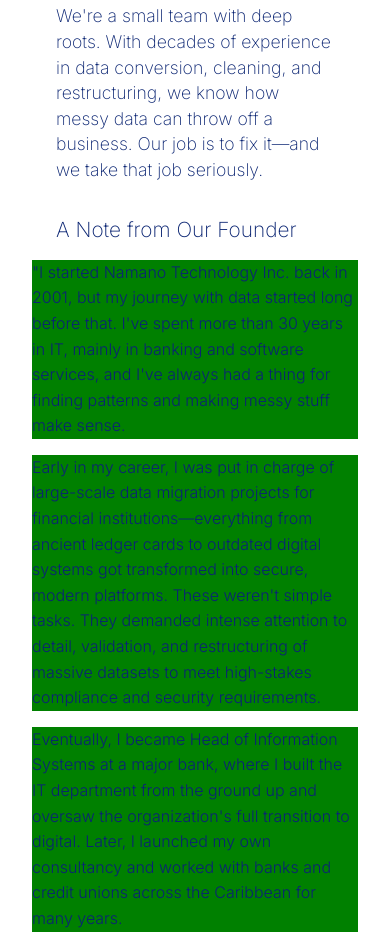
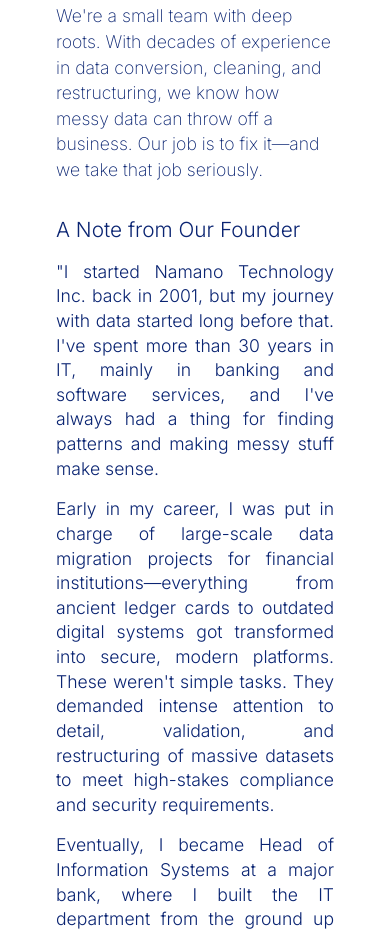
Before and after one commit to tahmadn/namanotechnology.com, a plain HTML site: page about-us.html in a window 390 px wide. Shown: the part 833-1768 px from the top of the page. Drawn offline with Linux system fonts and the light colour scheme.

Commit message:
Add files via upload

```diff
--- a/css/styles.css
+++ b/css/styles.css
@@ -248,7 +248,7 @@ main p:last-of-type {
    	text-align: center !important;
   }
 
-  .founder-note p {
+  .founder-note p .bold{
     margin-left: 1rem;
     margin-right: 1rem;
     font-size: 1rem;
@@ -265,7 +265,7 @@ main p:last-of-type {
 }
   .founder-note h2 {
    font-size: 1.3rem !important;
-   font-weight: 250 !important;
+   font-weight: 320 !important;
    /* background-color: green; */
   }
 
```
